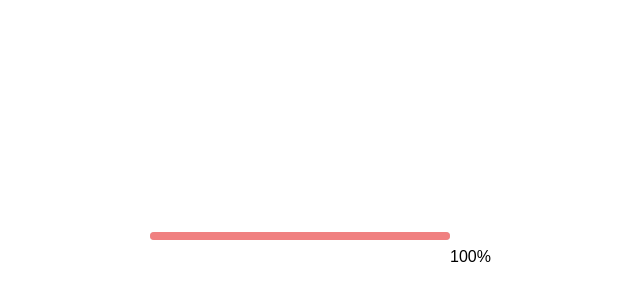
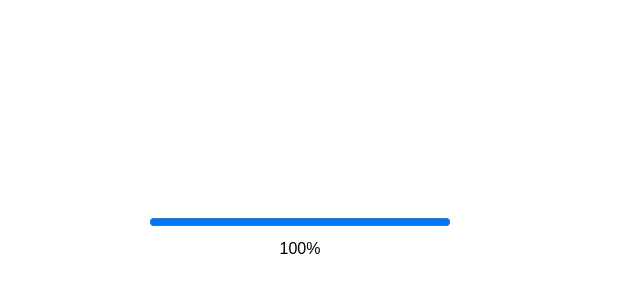
Before and after one commit to br8828982/progress_bar, a plain HTML site: page index.html in a window 1280 px wide. Shown: the part 172-472 px from the top of the page, without its empty margins (340-980 px from the left). Drawn offline with Linux system fonts and the light colour scheme.

Commit message:
Update index.html

```diff
--- a/index.html
+++ b/index.html
@@ -17,44 +17,23 @@
       gap: 10px;
     }
 
-    .container {
+    #progress-bar {
       width: 300px;
-      height: 8px;
-      border-radius: 8px;
-      background: lightgray;
-      position: relative;
-    }
-
-    #progress-bar {
-      width: 0%;
-      height: 100%;
-      border-radius: 8px;
-      background: lightcoral;
-    }
-
-    #percentage {
-      position: absolute;
-      top: 1rem;
     }
   </style>
 </head>
 <body>
-  <div class="container">
-    <div id="progress-bar" value="0" max="100"></div>
-    <span id="percentage">0%</span>
-  </div>
+  <progress id="progress-bar" value="0" max="100"></progress>
+  <span id="percentage">0%</span>
 
   <script>
     const progressBar = document.getElementById("progress-bar");
     const percentage = document.getElementById("percentage");
-    let progress = 0;
 
     setInterval(() => {
-      if ((progress < 100)) {
-        progress += 1;
-        progressBar.style.width = `${progress}%`;
-        percentage.innerText = `${progress}%`;
-        percentage.style.left = `${progress}%`;
+      if ((progressBar.value < progressBar.max)) {
+        progressBar.value += 1;
+        percentage.innerText = `${progressBar.value}%`;
       }
     }, 10);
   </script>
```
